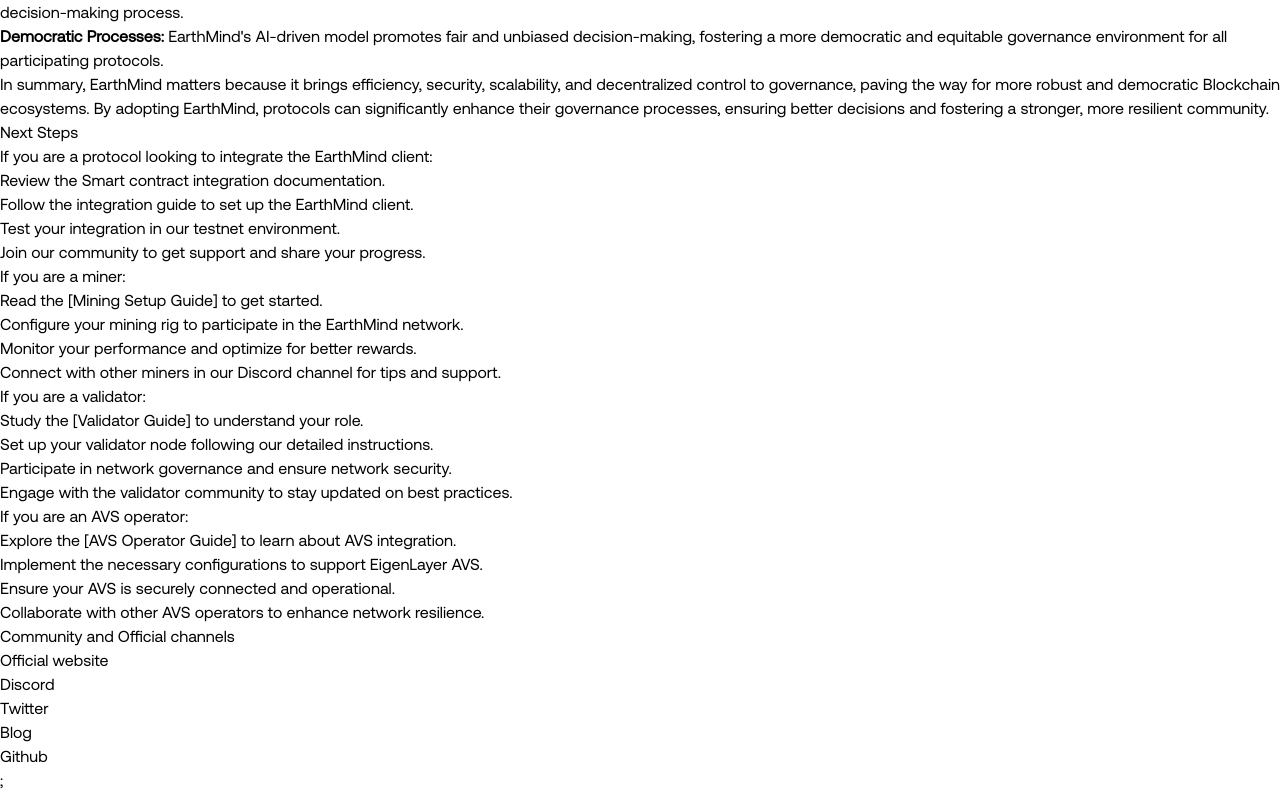
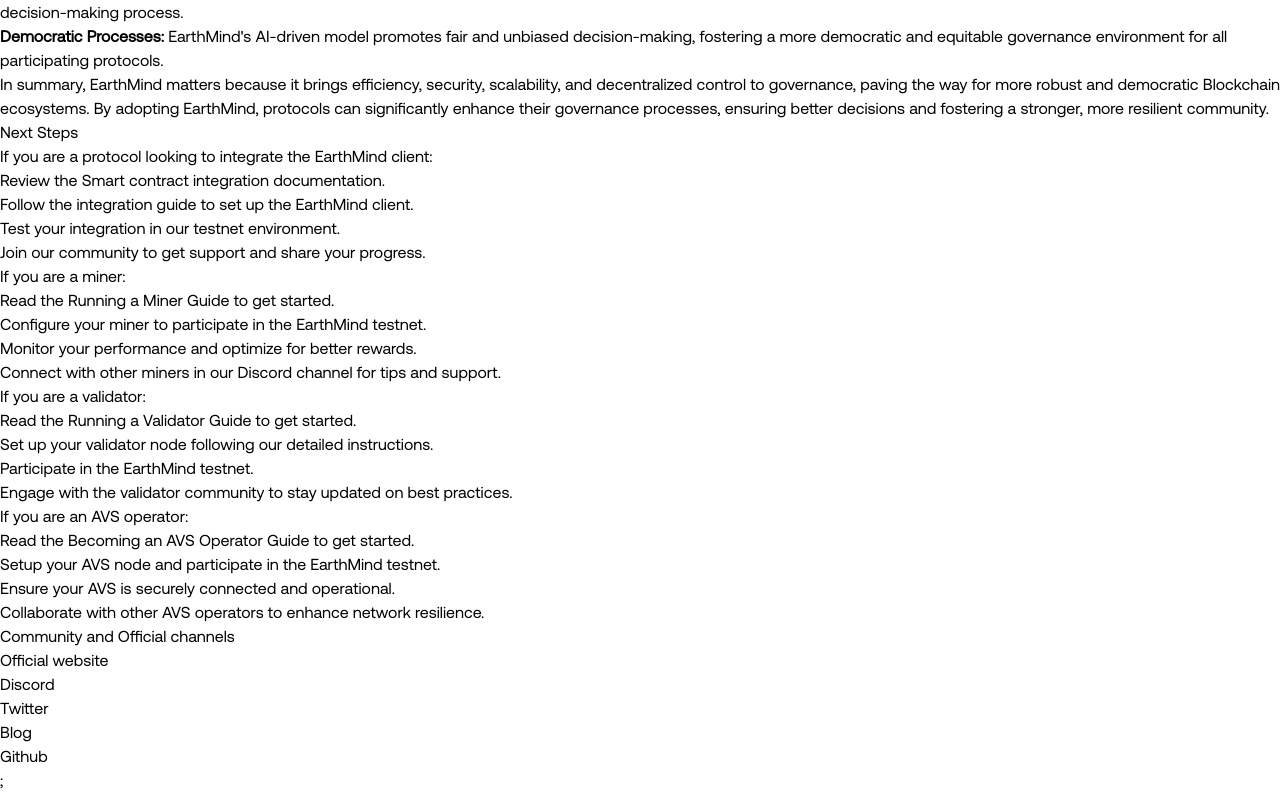
Before and after one commit to Earth-Mind/earthmind-docs, a Next.js app: page / in a window 1280 px wide. Shown: the part 1423-2215 px from the top of the page. Built offline with nearby package versions, Linux system fonts and the light colour scheme; a web font is replaced by a local one.

Commit message:
fixed next steps

```diff
--- a/pages/guides/_meta.json
+++ b/pages/guides/_meta.json
@@ -1,5 +1,5 @@
 {
-    "running-a-miner": "Running a miner",
-    "running-a-validator": "Running a validator",
-    "becoming-avs-operator": "Becoming an AVS operator"
+    "running-a-miner": "Running a Miner",
+    "running-a-validator": "Running a Validator",
+    "becoming-avs-operator": "Becoming an AVS Operator"
 }
--- a/pages/index.mdx
+++ b/pages/index.mdx
@@ -95,20 +95,20 @@
 - Join our community to get support and share your progress.
 
 ### If you are a miner:
-- Read the [Mining Setup Guide] to get started.
-- Configure your mining rig to participate in the EarthMind network.
+- Read the [Running a Miner Guide] to get started.
+- Configure your miner to participate in the EarthMind testnet.
 - Monitor your performance and optimize for better rewards.
 - Connect with other miners in our Discord channel for tips and support.
 
 ### If you are a validator:
-- Study the [Validator Guide] to understand your role.
+- Read the [Running a Validator Guide] to get started.
 - Set up your validator node following our detailed instructions.
-- Participate in network governance and ensure network security.
+- Participate in the EarthMind testnet.
 - Engage with the validator community to stay updated on best practices.
 
 ### If you are an AVS operator:
-- Explore the [AVS Operator Guide] to learn about AVS integration.
-- Implement the necessary configurations to support EigenLayer AVS.
+- Read the [Becoming an AVS Operator Guide] to get started.
+- Setup your AVS node and participate in the EarthMind testnet.
 - Ensure your AVS is securely connected and operational.
 - Collaborate with other AVS operators to enhance network resilience.
 
@@ -125,3 +125,6 @@
 [Yuma consensus]: https://docs.bittensor.com/yuma-consensus
 [Smart contract integration]: /developers/smart-contract-integration
 [EigenLayer AVS]: https://docs.eigenlayer.xyz/eigenlayer/avs-guides/avs-developer-guide
+[Running a Miner Guide]: /guides/running-a-miner
+[Running a Validator Guide]: /guides/running-a-validator
+[Becoming an AVS Operator Guide]: /guides/becoming-avs-operator
```
